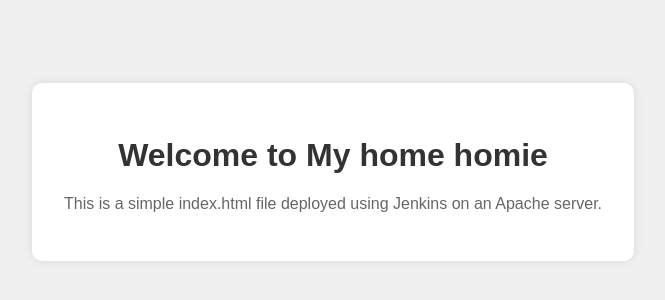
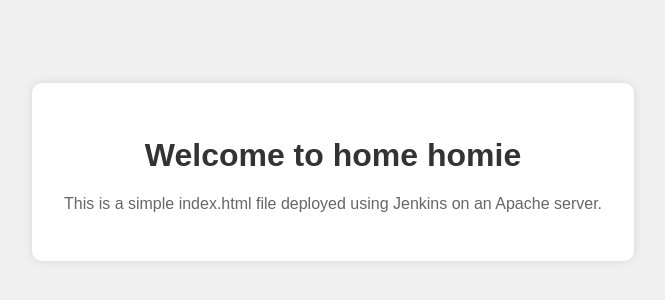
Before and after one commit to HASNAIN005/tocs, a plain HTML site: page index.html in a window 1280 px wide. Shown: the part 228-528 px from the top of the page, without its empty margins (307-972 px from the left). Drawn offline with Linux system fonts and the light colour scheme.

Commit message:
Update index.html

```diff
--- a/index.html
+++ b/index.html
@@ -32,7 +32,7 @@
 </head>
 <body>
     <div class="container">
-        <h1>Welcome to My home homie</h1>
+        <h1>Welcome to home homie</h1>
         <p>This is a simple index.html file deployed using Jenkins on an Apache server.</p>
     </div>
 </body>
```
